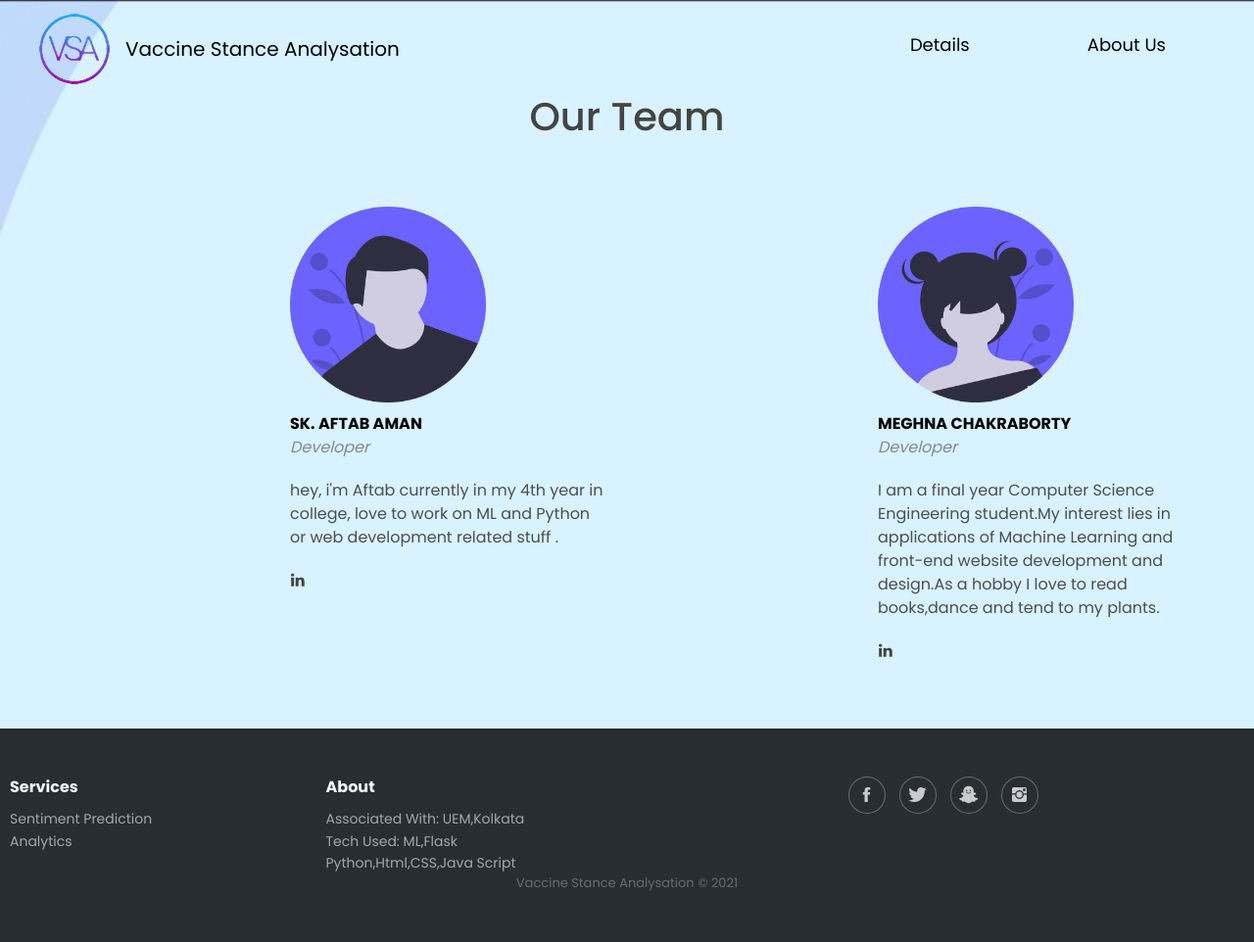
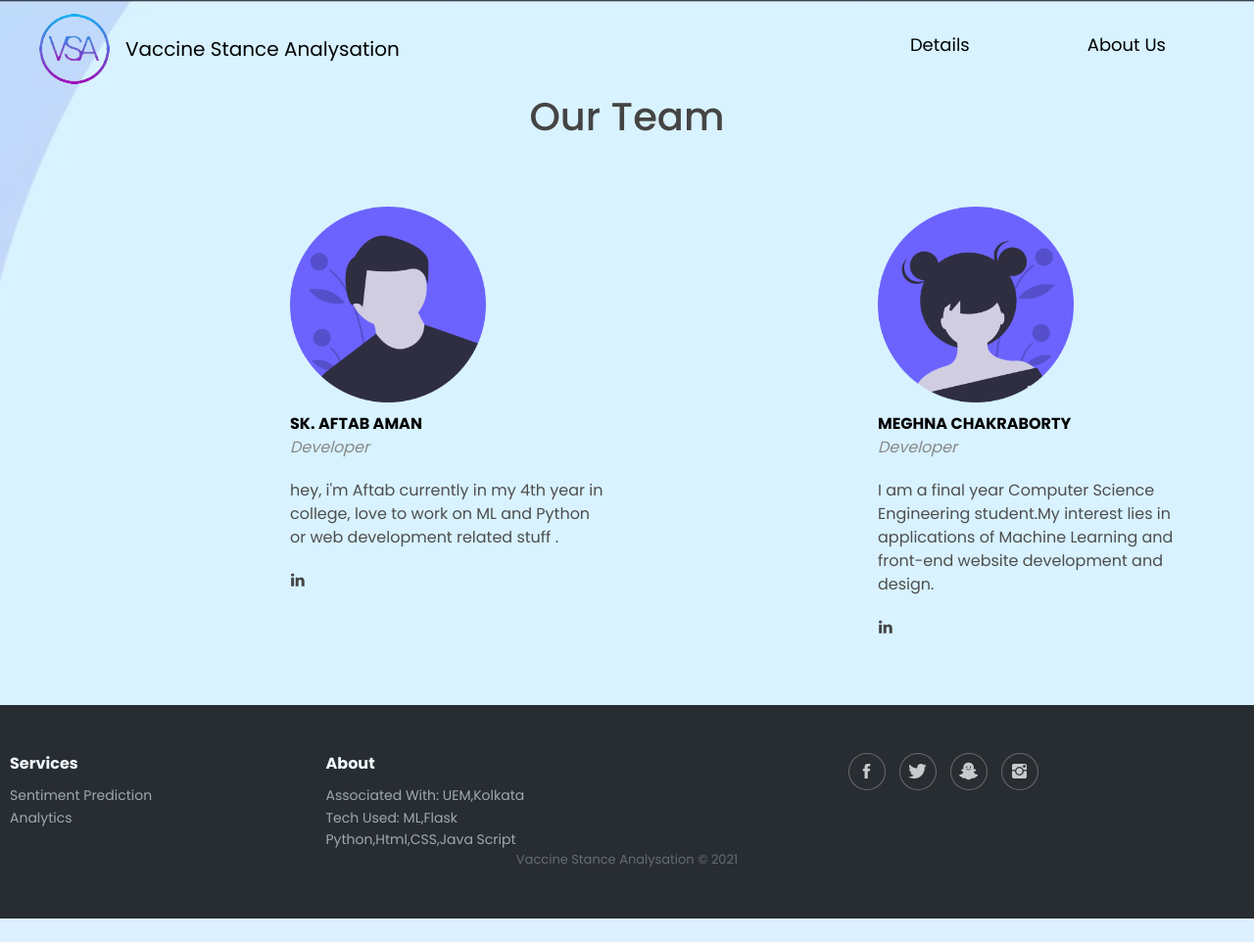
Before and after one commit to aftabaman/Sentiment-Analysys, a Flask app: page /about in a window 1280 px wide. Shown: the whole page at 98% size. After the commit the page ends 938 px from the top, so only its background shows below. Run offline with Flask 2, Linux system fonts and the light colour scheme; parts of the project's set-up code (start-up, migrations or seed data) failed here and were passed over; some libraries are stand-ins or nearby versions.

Commit message:
Update About.html

```diff
--- a/templates/About.html
+++ b/templates/About.html
@@ -53,7 +53,7 @@
         <div class="desig">Developer</div>
 
         <div class="about">
-        <p>I am a final year Computer Science Engineering student.My interest lies in applications of Machine Learning and front-end website development and design.As a hobby I love to read books,dance and tend to my plants. </p>
+        <p>I am a final year Computer Science Engineering student.My interest lies in applications of Machine Learning and front-end website development and design. </p>
         </div>
 
         <div class="social-links">
```
